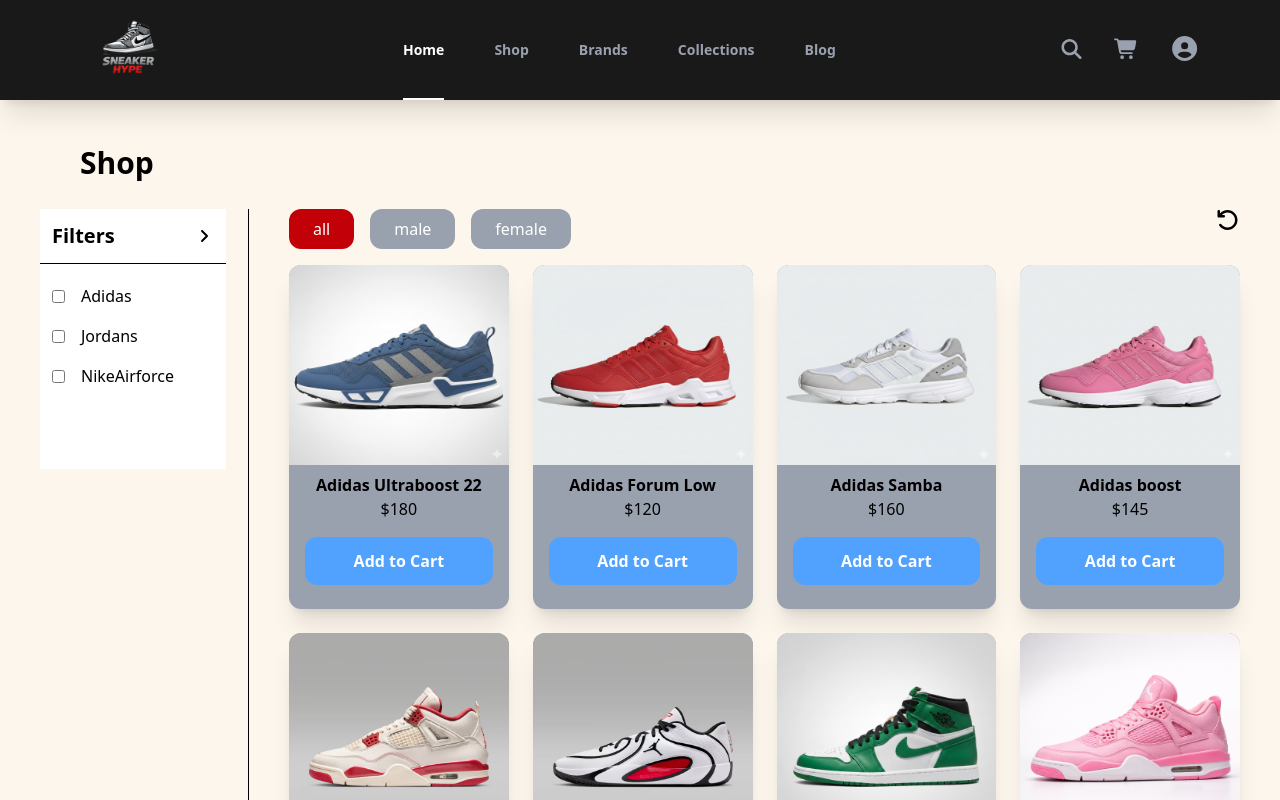
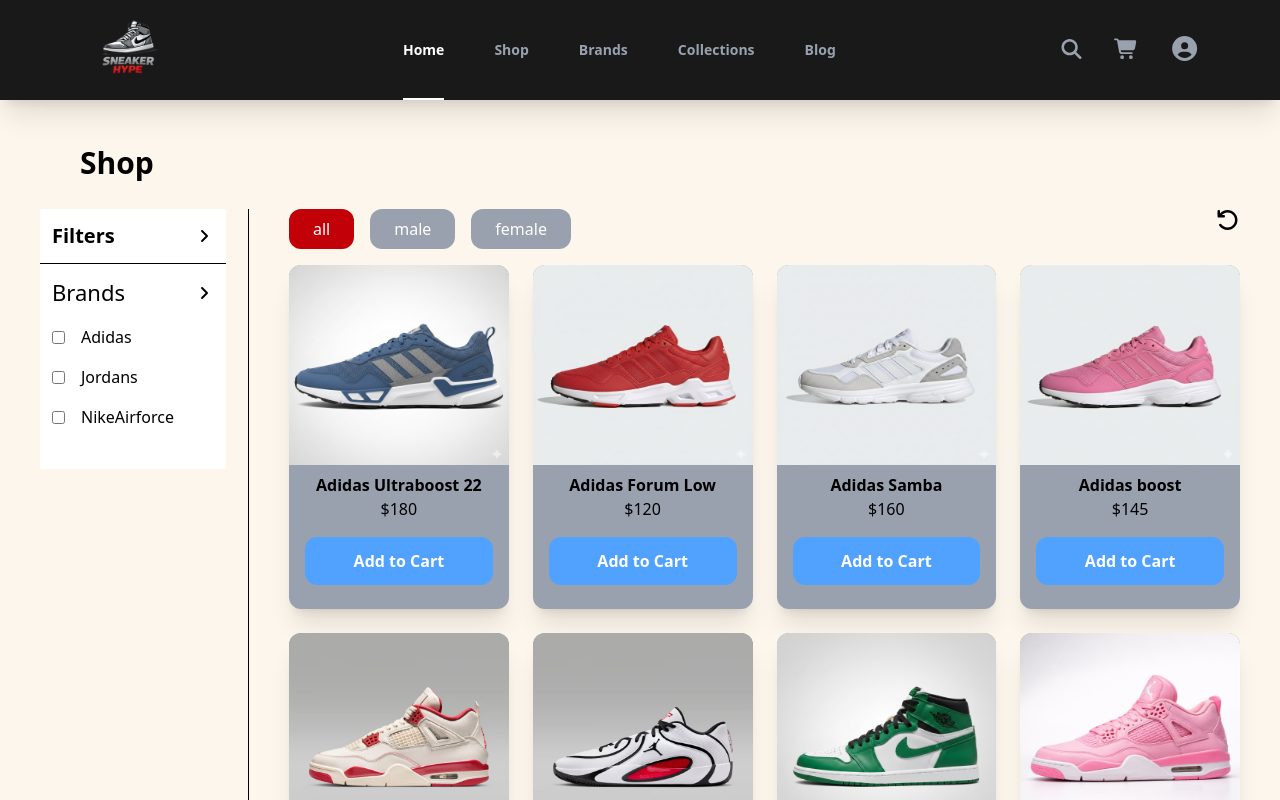
Before and after one commit to DanielApple05/A-sneakers-Ecommerce-page, a React (Vite) app: page /shop in a window 1280 px wide. Shown: the top 800 px of the page. Built offline with nearby package versions, Linux system fonts and the light colour scheme.

Commit message:
fix filter

```diff
--- a/src/assets/components/shopComponent/shop-gallery.jsx
+++ b/src/assets/components/shopComponent/shop-gallery.jsx
@@ -38,11 +38,11 @@ const ShopGallery = ({ sneaker }) => {
             <FontAwesomeIcon icon={isOpen ? faAngleDown : faAngleRight} className="" onClick={() => setIsOpen(!isOpen)} />
           </div>
 
-        <div className="grid p-3  ">
-            {isOpen && ( <div className="flex items-center justify-between mb-2">
+        {!isOpen && ( <div className="grid p-3  ">
+            <div className="flex items-center justify-between mb-2">
               <h3>Brands</h3>
               <FontAwesomeIcon icon={isOpen ? faAngleDown : faAngleRight}  onClick={() => setIsOpen(!isOpen)} />
-            </div>)}
+            </div>
               {shoeBrands.map((brand) => (
               <div key={brand} className="flex gap-2 items-center">
                 <input
@@ -59,7 +59,7 @@ const ShopGallery = ({ sneaker }) => {
                 <span className="text-start p-2 capitalize">{brand}</span>
               </div>
             ))}
-          </div>
+          </div> )}
         </div>
 
         <div className="grid w-[80%] border-l pl-10">
```
